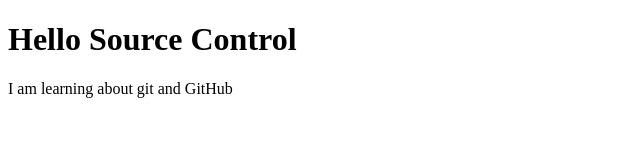
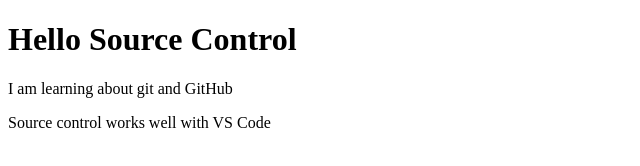
Before and after one commit to KatherineMorgan12/HelloWorldSourceControl, a plain HTML site: page index.html in a window 1280 px wide. Shown: the whole page, without its empty margins (0-640 px from the left). Drawn offline with Linux system fonts and the light colour scheme.

Commit message:
Added second paragraph

```diff
--- a/index.html
+++ b/index.html
@@ -11,5 +11,7 @@
 
     <p>I am learning about git and GitHub</p>
 
+    <p>Source control works well with VS Code</p>
+
 </body>
 </html>
```
